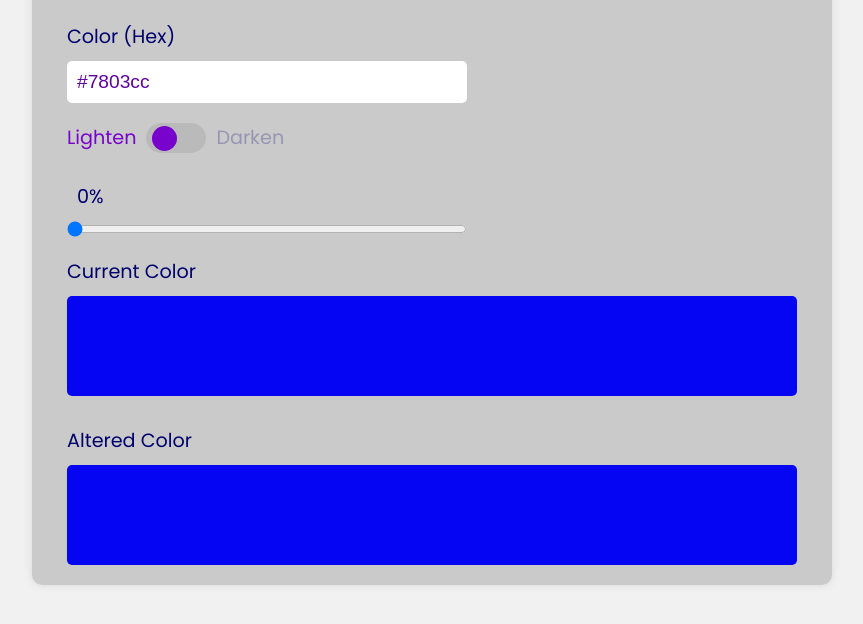
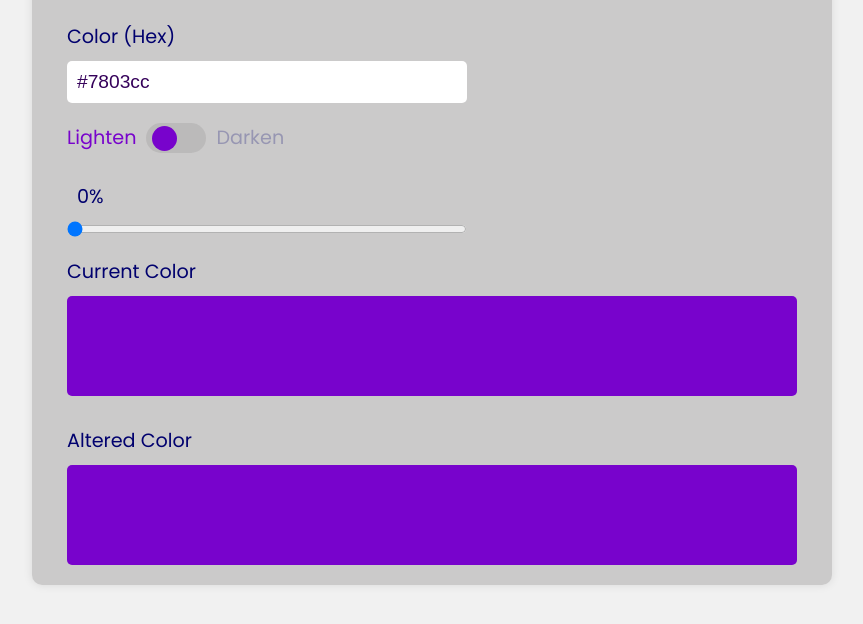
Before and after one commit to Tongaston/Scrimba-JavaScript-Practice, a browser extension: page Color tool/index.html in a window 1280 px wide. Shown: the part 232-856 px from the top of the page, without its empty margins (208-1071 px from the left). Drawn offline with Linux system fonts and the light colour scheme.

Commit message:
change color of text on input

```diff
--- a/Color tool/style.css
+++ b/Color tool/style.css
@@ -99,7 +99,7 @@ label, p {
 input[type="text"] {
   padding: 10px;
   font-size: 1.2rem;
-  color: #5e029f;
+  color: #35015a;
   border: none;
   border-radius: 5px;
   margin: 0;
@@ -119,7 +119,7 @@ input[type="range"] {
 .color-box {
   height: 100px;
   width: 100%;
-  background-color: #0505f4;
+  background-color: #7803cc;
   border-radius: 5px;
   margin: 0 0 20px 0;
 }
```
